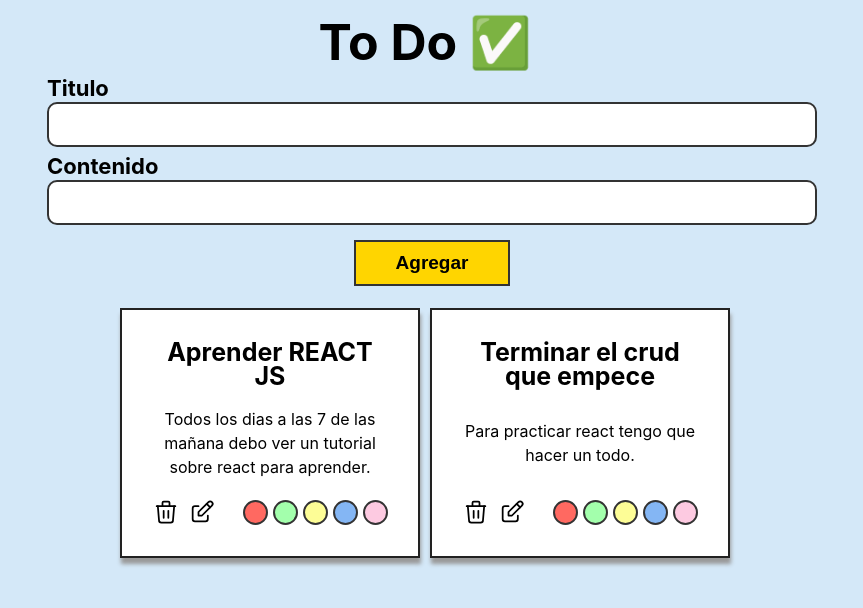
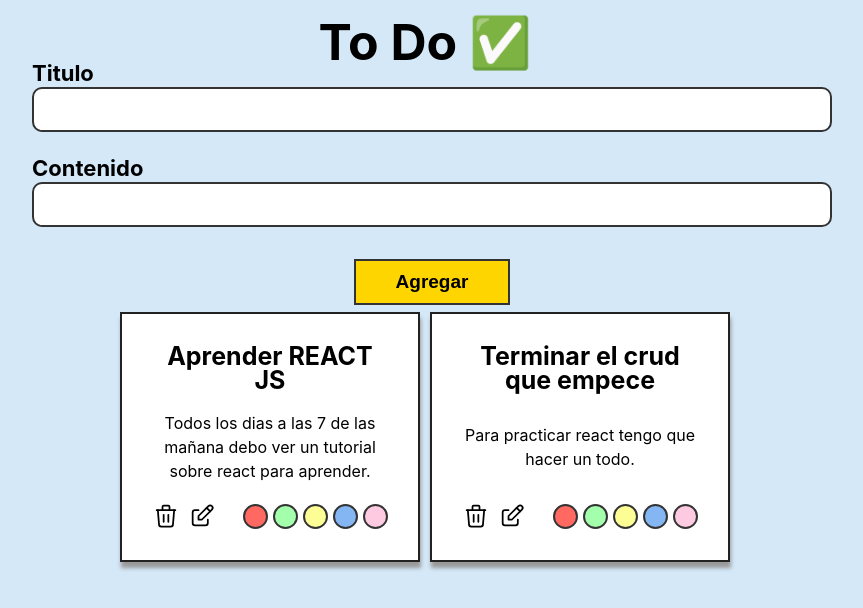
Before and after one commit to JuanCarlos-27/To-Do-React, a React (Vite) app: page / in a window 1280 px wide. Shown: the top 608 px of the page, without its empty margins (215-1078 px from the left). Built offline with nearby package versions, Linux system fonts and the light colour scheme.

Commit message:
Change form element style to separate with gap property

```diff
--- a/src/index.css
+++ b/src/index.css
@@ -30,10 +30,12 @@ header h1 {
   font-size: 50px;
 }
 
-section form{
+form{
   width: 80%;
   margin: auto;
-  padding: 15px;
+  display: flex;
+  flex-direction: column;
+  gap: 10px;
 }
 
 section form div {
```
